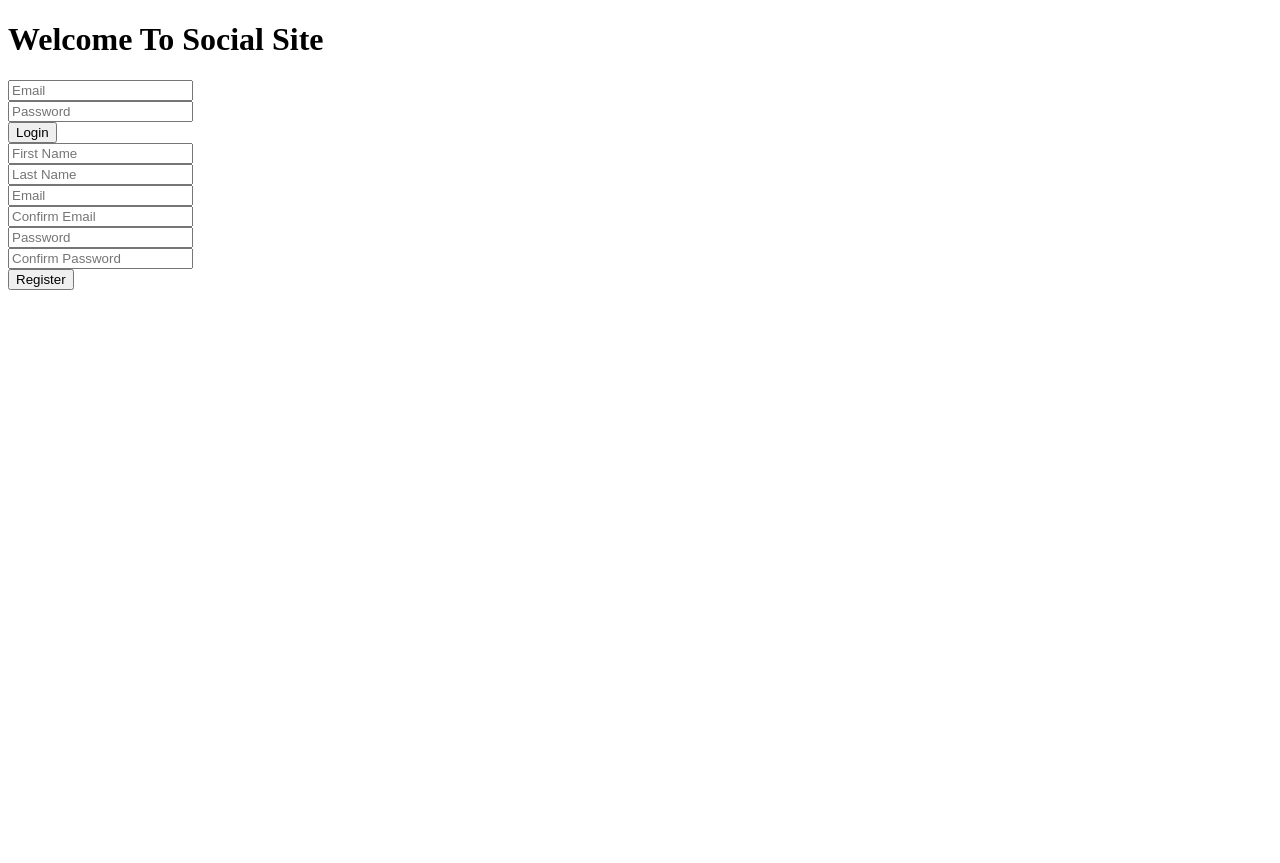
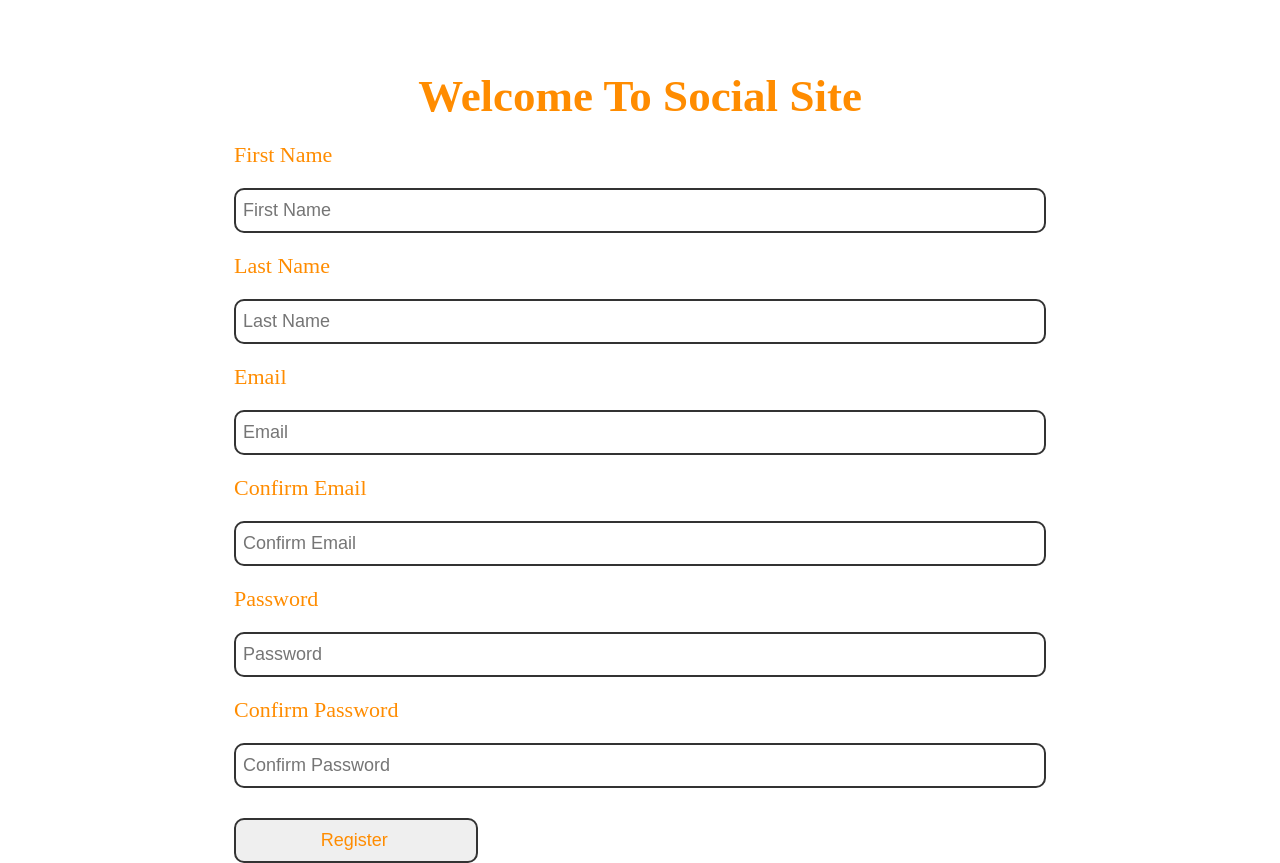
Before and after one commit to tylerbadger23/social-site-project, a PHP site: page /register.php in a window 1280 px wide. Before the commit the page ends 290 px from the top, so only its background shows below. Run offline with PHP 8.4, Linux system fonts and the light colour scheme.

Commit message:
styled the basic signin and register form
:)

```diff
--- a/assets/css/register.css
+++ b/assets/css/register.css
@@ -0,0 +1,96 @@
+* {
+    box-sizing: border-box;
+    margin: 0;
+    padding: 0;
+}
+
+.container {
+    max-width: 1160px;
+    margin: 0 auto;
+}
+
+.first-box {
+    padding-top: 50px;
+}
+
+.form-container label {
+    font-size: 22px;
+    color: darkorange;
+    padding-bottom: 10px;
+    display: block;
+}
+
+.form-container input[type='password'],
+.form-container input[type='text'],
+.form-container input[type='email'] {
+    padding: 10px 10px 10px 7px;
+    font-size: 18px;
+    border-radius: 10px;
+    border: 2px solid #333;
+    width: 100%;
+}
+
+
+.form-container input[type='submit'] {
+    padding: 10px 10px 10px 7px;
+    font-size: 18px;
+    border-radius: 10px;
+    border: 2px solid #333;
+    width: 30%;
+}
+
+
+.form-section h1 {
+    padding: 70px 0 0 0;
+    text-align: center;
+
+    color: darkorange;
+    font-size: 45px;
+}
+
+.box-container {
+    width: 70%;
+    padding: 20px 0 0 0;
+    margin: 0 auto;
+}
+
+.box-container input:focus{
+    outline: none;
+}
+
+.error-message {
+    margin-top: 10px;
+    color: crimson;
+    font-size: 20px;
+}
+
+.register-form label {
+    margin-top: 20px;
+    margin-bottom: 10px;
+}
+
+.register-form input:focus {
+    outline: 0;
+}
+
+.error-message-register {
+    margin-top: 5px;
+    margin-bottom: 10px;
+    color: crimson;
+    font-size: 20px;
+}
+
+.register-form {
+    margin: 0 auto;
+    width: 70%;
+}
+
+input[name='register_button'] {
+    margin-top: 30px;
+    color: darkorange;
+}
+
+input[name='login_button'] {
+    margin-top: 10px;
+    color: darkorange;
+}
--- a/register.php
+++ b/register.php
@@ -5,7 +5,7 @@ require 'includes/form_handlers/login_handler.php';
 
 ?>
 
-
+<!-- html bellow  -->
 
 <!DOCTYPE html>
 <html lang="en">
@@ -17,30 +17,9 @@ require 'includes/form_handlers/login_handler.php';
     <title>Register Page</title>
 </head>
 <body>
-    <div class="container form-container">
+    <div class="container form-section">
         <h1>Welcome To Social Site</h1>
-
-        <div class="login-form">
-            <form action="register.php" method="POST">
-                <!-- email -->
-                <input type="email" name='log_email' placeholder="Email" value="<?php
-                    if(isset($_SESSION['log_email'])) {
-                        echo $_SESSION['log_email'];
-                    }?>" required>
-                <br>
-
-                <!-- password -->
-                <input type="password" name='log_password' placeholder="Password">
-                <br>
-
-                <input type="submit" value="Login" name='login_button'>
-                <br>
-
-                <?php  if(in_array("Email or password was incorrect<br>" , $error_array)) echo "Email or password was incorrect<br>";  ?>
-
-            </form>
-        </div>
-
+        <div class="form-container">
 
                         <!--  register form  -->
 
@@ -48,8 +27,11 @@ require 'includes/form_handlers/login_handler.php';
                 <form action="register.php" method="POST" >
 
                     <!-- firstname -->
+                    <div class="error-message-register">
                         <?php  if(in_array("Emails dont match<br>" , $error_array)) echo "First Name must be between 2 and 25 characters<br>";  ?>
+                    </div>
 
+                    <label>First Name</label>
                     <input type="text" name="reg_fname" placeholder="First Name" value="<?php
                         if(isset($_SESSION['reg_fname'])) {
                             echo $_SESSION['reg_fname'];
@@ -57,8 +39,10 @@ require 'includes/form_handlers/login_handler.php';
                     <br>
 
                     <!-- lastname -->
+                    <div class="error-message-register">
                         <?php  if(in_array("Last Name must be between 2 and 25 characters<br>" , $error_array)) echo "Last Name must be between 2 and 25 characters<br>";  ?>
-
+                    </div>
+                    <label>Last Name</label>
                     <input type="text" name="reg_lname" placeholder="Last Name"  value="<?php
                         if(isset($_SESSION['reg_lname'])) {
                             echo $_SESSION['reg_lname'];
@@ -66,26 +50,36 @@ require 'includes/form_handlers/login_handler.php';
                     <br>
 
                     <!-- email -->
+                    <div class="error-message-register">
                         <?php  if(in_array("Email already in use<br>" , $error_array)) echo "Email already in use<br>";  ?>
                         <?php  if(in_array("invalid email format<br>" , $error_array)) echo "invalid email format<br>";  ?>
                         <?php  if(in_array("Emails dont match<br>" , $error_array)) echo "Emails dont match<br>";  ?>
+                    </div>
 
+                    <label>Email</label>
                     <input type="email" name="reg_email" placeholder="Email"  value="<?php
                         if(isset($_SESSION['reg_email'])) {
                             echo $_SESSION['reg_email'];
                         }?>" required>
                     <br>
 
+                    <label>Confirm Email</label>
                     <input type="email" name="reg_email2" placeholder="Confirm Email" required>
                     <br>
 
                     <!-- password-->
+                    <div class="error-message-register">
                         <?php  if(in_array("passwords do not match<br>" , $error_array)) echo "passwords do not match<br>";  ?>
                         <?php  if(in_array("Your password can only contain english characters and numbers<br>" , $error_array)) echo "Your password can only contain english characters and numbers<br>";  ?>
                         <?php  if(in_array("Your password must be bewteen 5 and 30 characters<br>" , $error_array)) echo "Your password must be bewteen 5 and 30 characters<br>";  ?>
+                    </div>
 
+
+                    <label>Password</label>
                     <input type="password" name="reg_password" placeholder="Password" required>
                     <br>
+
+                    <label>Confirm Password</label>
                     <input type="password" name="reg_password2" placeholder="Confirm Password" required>
                     <br>
 
@@ -98,8 +92,8 @@ require 'includes/form_handlers/login_handler.php';
 
                 </form>
             </div>
-
-    </div><!-- container div -->
+        </div>
+    </div>
 
 
 
```
Also changed, not shown: login.php (added, +60 -0 lines). Lines whose indentation alone changed are shown as unchanged.
